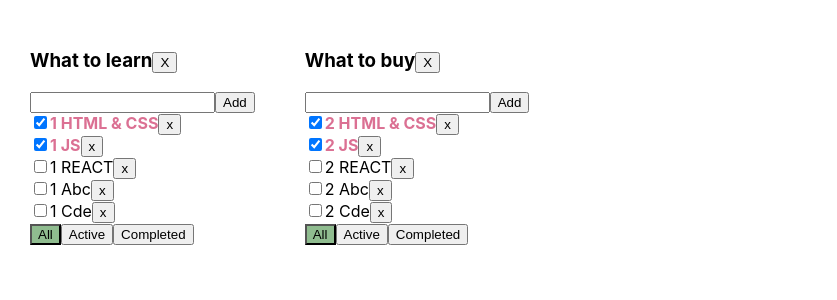
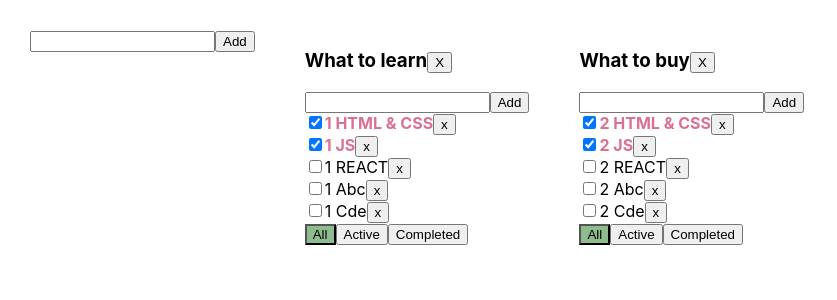
Before and after one commit to LizaAgey/inc_todo_list, a React (Create React App) app: page / in a window 1280 px wide. Shown: the top 300 px of the page, without its empty margins (0-837 px from the left). Built offline with nearby package versions, Linux system fonts and the light colour scheme.

Commit message:
feat: multi-input is created

```diff
--- a/src/App.tsx
+++ b/src/App.tsx
@@ -2,6 +2,7 @@ import React, {useState} from 'react';
 import './App.css';
 import TodoList from './components/TodoList';
 import {v1} from 'uuid';
+import AddItemForm from './components/AddItemForm';
 
 
 export type TaskType = {
@@ -51,9 +52,6 @@ function App() {
         const newTask: TaskType = {id: v1(), title, isDone: false}
         setTasks({...tasks, [todoListId]: [newTask, ...tasks[todoListId]]})
     };
-
-    // user press DELETE button and the function is called;
-    // set global list of tasks as list WITHOUT a task for deletion (filter by task ID)
     const removeTask = (todoListId: string, taskId: string) => {
         let filteredTasks = tasks[todoListId].filter(task => task.id !== taskId)
 
@@ -70,9 +68,6 @@ function App() {
         setTasks({...tasks, [todoListId]: changedTasks})
     };
 
-    // once user press UI filter button, onClickHandler receive new nextFilerValue
-    // set this new filter value as filter
-    // App re-render once changed
     const changeFilterState = (todoListId: string, newFilterValue: FilterValuesType) => {
         setTodoLists(
             todoLists.map(
@@ -81,7 +76,17 @@ function App() {
         )
     };
 
-    //filter main task list based on  the filter button
+    const addToDoList = (titleFromInput: string) => {
+        const newListId = v1()
+        const newList: TodoListsType = {
+            id: newListId,
+            title: titleFromInput,
+            filter: 'All'
+        }
+        setTodoLists([...todoLists, newList])
+        setTasks({...tasks, [newListId]: []})
+    };
+
     const getFilteredTasks =
         (tasks: Array<TaskType>, filter: FilterValuesType): Array<TaskType> => {
             switch (filter) {
@@ -98,12 +103,10 @@ function App() {
         setTodoLists(todoLists.filter(list => list.id !== todoListId))
 
         delete tasks[todoListId]
-        setTasks({...tasks}) //fo rerender
+        setTasks({...tasks}) //to rerender
     };
 
-    return (
-        <div className="App">
-            {todoLists.map(
+    const todoListsComponents = todoLists.map(
         list => {
             const filteredTasks: Array<TaskType> = getFilteredTasks(tasks[list.id], list.filter) //send Array with tasks which are related to exact TODOList ID + Filter value of this TODOList
 
@@ -121,7 +124,11 @@ function App() {
             />
         }
     )
-            }
+
+    return (
+        <div className="App">
+            <AddItemForm parentAddItem={addToDoList}/>
+            {todoListsComponents}
         </div>
     );
 }
--- /dev/null
+++ b/src/components/AddItemForm.tsx
@@ -0,0 +1,46 @@
+import React, {ChangeEvent, KeyboardEvent, useState} from 'react';
+import styles from './styles.module.css';
+
+type AddItemFormType = {
+    parentAddItem: (title: string) => void
+}
+
+const AddItemForm: React.FC<AddItemFormType> = (props) => {
+    const [taskTitle, setTaskTitle] = useState<string>('')
+    const [error, setError] = useState<boolean>(false)
+
+    const onChangeSetTaskTitleHandler = (event: ChangeEvent<HTMLInputElement>) => {
+        error && setError(false)
+        setTaskTitle(event.currentTarget.value)
+    };
+
+    const addItemHandler = () => {
+        const trimmedTaskTitle = taskTitle.trim()
+        trimmedTaskTitle ? props.parentAddItem(trimmedTaskTitle) : setError(true)
+        setTaskTitle('')
+    };
+
+    const onEnterAddItemHandler = (event: KeyboardEvent<HTMLInputElement>) => {
+        if (event.key === 'Enter') {
+            addItemHandler()
+        }
+    }
+
+    const errorMessage = error
+        ? <div className={error ? styles.errorTitle : ''}>Please enter the title</div>
+        : null
+
+    return (
+        <div>
+            <input value={taskTitle}
+                   onChange={onChangeSetTaskTitleHandler}
+                   onKeyDown={onEnterAddItemHandler}
+                   className={error ? styles.inputError : ''}
+            />
+            <button onClick={addItemHandler}>Add</button>
+            {errorMessage}
+        </div>
+    );
+};
+
+export default AddItemForm;
--- a/src/components/TodoList.tsx
+++ b/src/components/TodoList.tsx
@@ -3,6 +3,7 @@ import {TaskType} from '../App';
 import {FilterValuesType} from '../App';
 
 import styles from './styles.module.css'
+import AddItemForm from './AddItemForm';
 
 
 type TodoListPropsType = {
@@ -20,11 +21,6 @@ type TodoListPropsType = {
 
 const TodoList = (props: TodoListPropsType) => {
 
-        const [taskTitle, setTaskTitle] = useState<string>('')
-        const [error, setError] = useState<boolean>(false)
-
-        //put ONE task (as data) to html-tag to display
-        //оборачивалка тасок в теги
         const getTasksItemList = (task: TaskType) => {
             const removeTaskHandler = () => props.removeTask(props.todoListId, task.id);
             const changeTaskStatusHandler = (event: ChangeEvent<HTMLInputElement>) => props.changeTaskStatus(props.todoListId, task.id, event.currentTarget.checked)
@@ -41,41 +37,15 @@ const TodoList = (props: TodoListPropsType) => {
                 </div>
             )
         }
-
-        //EACH task (as data) put in Function which will create a html-tag for rendering of it
-        // передаем список тасок в помещение в теги
-        const tasksListItems = props.tasks.length > 0
-            ? props.tasks.map((task: TaskType) => {
+        const tasksListItems = props.tasks.length > 0 ? props.tasks.map((task: TaskType) => {
             return getTasksItemList(task)
         }) : (<div>List is empty</div>)
-
-        const addTaskHandler = () => {
-            const trimmedTaskTitle = taskTitle.trim()
-
-            trimmedTaskTitle ? props.addTask(props.todoListId, trimmedTaskTitle) : setError(true)
-
-            setTaskTitle('')
-
-        };
-
-        const onChangeSetTaskTitleHandler = (event: ChangeEvent<HTMLInputElement>) => {
-            error && setError(false)
-            setTaskTitle(event.currentTarget.value)
-        };
-
-        const onEnterAddTaskHandler = (event: KeyboardEvent<HTMLInputElement>) => {
-            if (event.key === 'Enter') {
-                addTaskHandler()
-            }
-        }
-
         const onClickFilterHandlerCreator = (todoListId: string, filter: FilterValuesType) => () => props.changeFilterState(todoListId, filter)
-
-        //styles as an example
-        // const errorStyles = {color: 'red', fontWeight: 'bolder'}
-
         const removeTodoListHandler = () => {
             props.removeTodoList(props.todoListId)
+        };
+        const addNewTask = (titleFromInput: string) => {
+            props.addTask(props.todoListId, titleFromInput )
         };
 
         return (
@@ -83,17 +53,8 @@ const TodoList = (props: TodoListPropsType) => {
                 <h3>{props.title}
                     <button onClick={removeTodoListHandler}>X</button>
                 </h3>
+                <AddItemForm parentAddItem={addNewTask}/>
                 <div>
-                    <input value={taskTitle}
-                           onChange={onChangeSetTaskTitleHandler}
-                           onKeyDown={onEnterAddTaskHandler}
-                           className={error ? styles.inputError : ''}
-                    />
-                    <button onClick={addTaskHandler}>Add</button>
-                    {error && <div className={error ? styles.errorTitle : ''}>Please enter the task title</div>}
-                </div>
-                <div>
-                    {/*render list of tags with tasks' data*/}
                     {tasksListItems}
                 </div>
                 <div>
```
Lines whose indentation alone changed are shown as unchanged.
